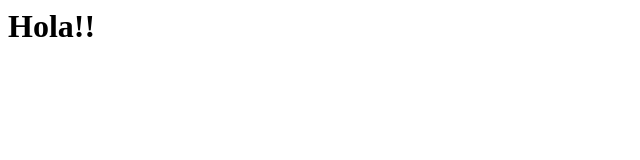
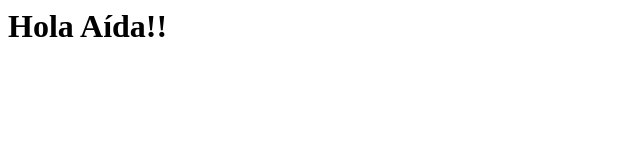
Before and after one commit to LaMaldicionDeMandos/wallsofhazards, a website: page public/index.html in a window 1280 px wide. Shown: the whole page, without its empty margins (0-640 px from the left). Drawn offline with Linux system fonts and the light colour scheme.

Commit message:
agrego a aida en html

```diff
--- a/public/index.html
+++ b/public/index.html
@@ -1,5 +1,5 @@
 <html>
 	<body>
-		<h1>Hola!!</h1>
+		<h1>Hola Aída!!</h1>
 	</body>
 </html>
```
